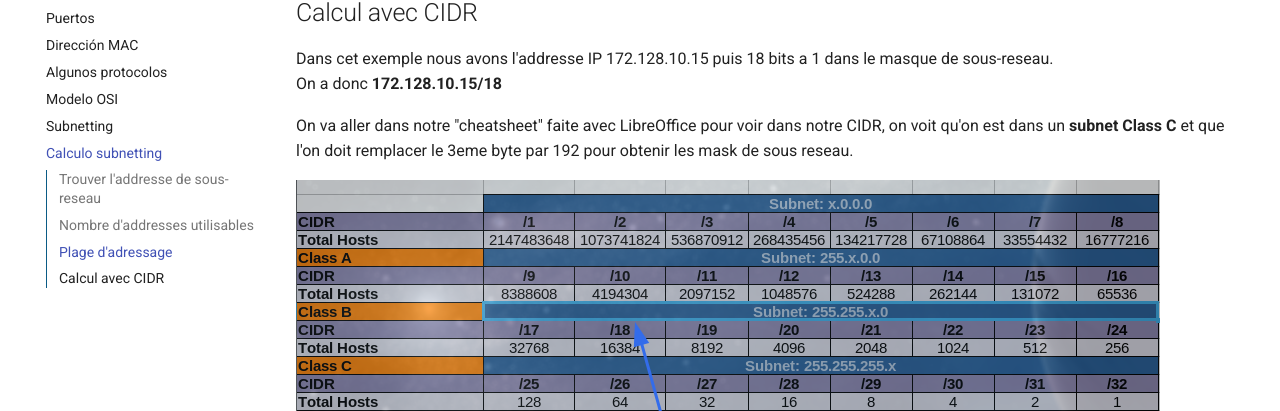
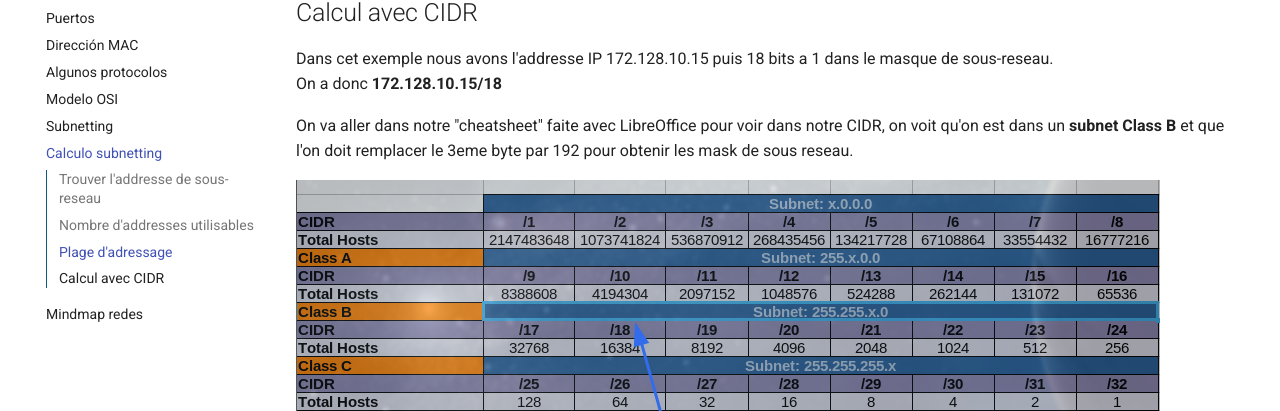
Before and after one commit to rnek0/lunarDocs, an MkDocs documentation site: the page built from docs/redes/172.128.0.0.md, in a window 1280 px wide and 900 px high, scrolled down 1946 px. Shown: the part 144-555 px from the top of the window. Built offline with MkDocs 1.6.1 and Material for MkDocs 9.7.7, drawn with Linux system fonts in a browser that asks for light colours; nearby versions of some CDN libraries.

Commit message:
mapas mentales añadidos a redes

```diff
--- a/docs/redes/172.128.0.0.md
+++ b/docs/redes/172.128.0.0.md
@@ -91,7 +91,7 @@
 Dans cet exemple nous avons l'addresse IP 172.128.10.15 puis 18 bits a 1 dans le masque de sous-reseau.
 On a donc **172.128.10.15/18**
 
-On va aller dans notre "cheatsheet" faite avec LibreOffice pour voir dans notre CIDR, on voit qu'on est dans un **subnet Class C** et que l'on doit remplacer le 3eme byte par 192 pour obtenir les mask de sous reseau.
+On va aller dans notre "cheatsheet" faite avec LibreOffice pour voir dans notre CIDR, on voit qu'on est dans un **subnet Class B** et que l'on doit remplacer le 3eme byte par 192 pour obtenir les mask de sous reseau.
 
 ![Masque de sous reseau](../assets/172_128_10_15mask.png "Masque de sous reseau")
 
--- a/mkdocs.yml
+++ b/mkdocs.yml
@@ -106,4 +106,5 @@
       - 'Modelo OSI': 'redes/modeloOSI.md'
       - 'Subnetting': 'redes/subnetting.md'
       - 'Calculo subnetting': 'redes/172.128.0.0.md'
+      - 'Mindmap redes': 'redes/mindmap.md'
     - About: about.md
```
Also changed, not shown: docs/redes/mindmap.md (added, +1 -0 lines), docs/redes/modeloOSI.md (+4 -0 lines), docs/assets/mindmap.png (added).
